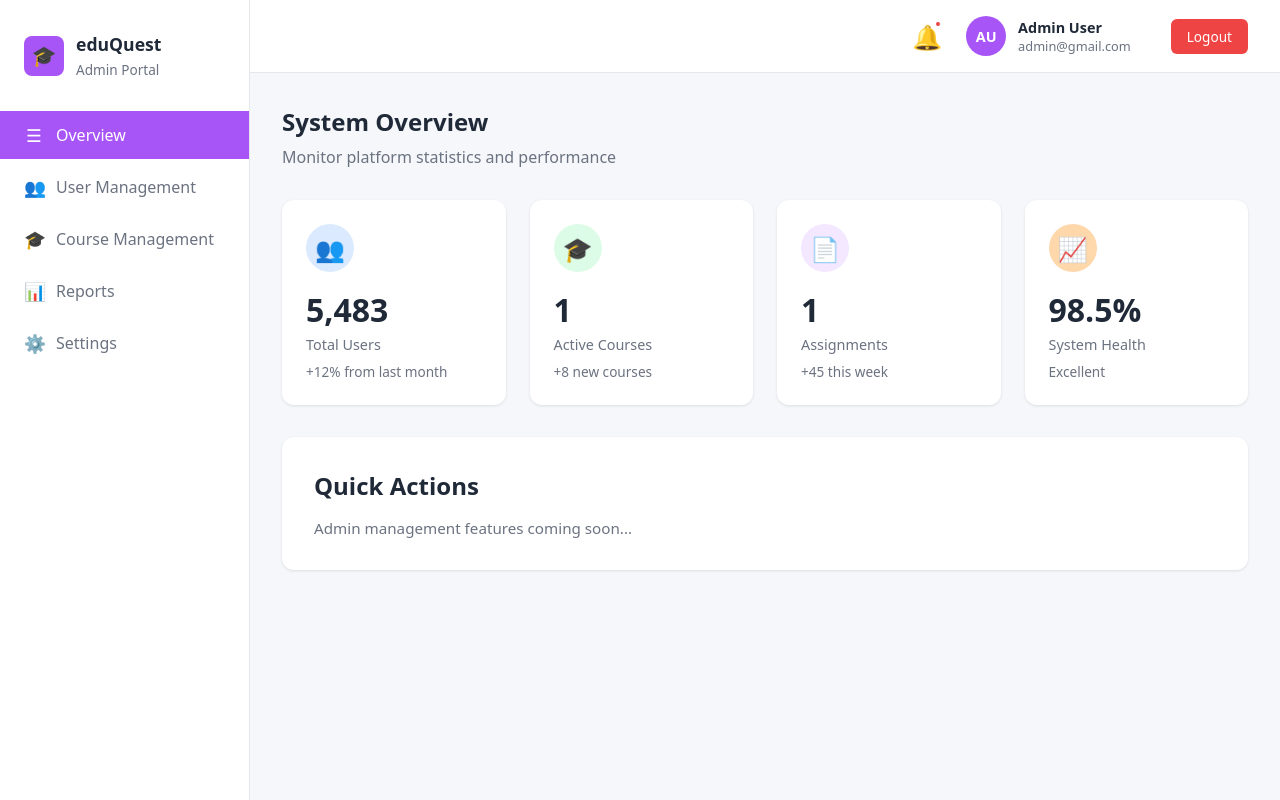
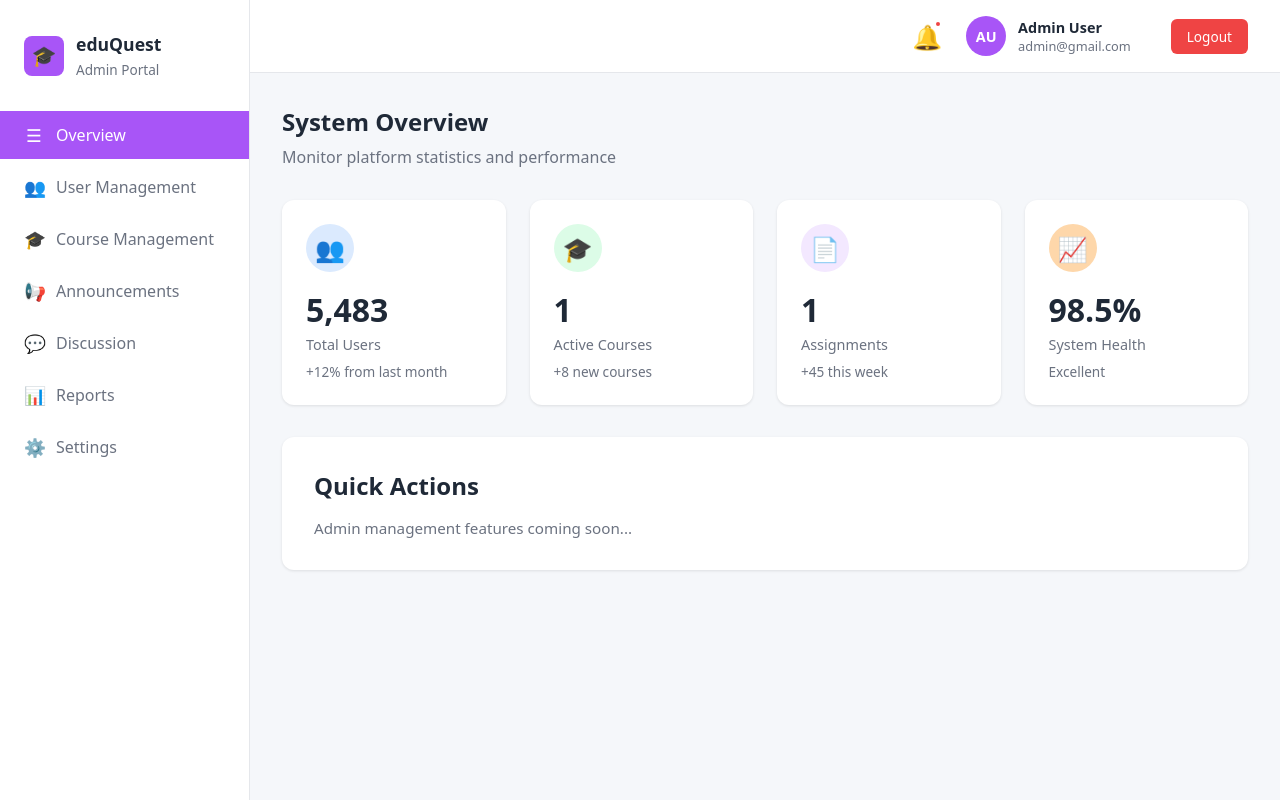
Before and after one commit to haiqalZafril/EduQuest, a PHP site: page /admin_dashboard.php in a window 1280 px wide. Run offline with PHP 8.4, Linux system fonts and the light colour scheme; the visitor is signed in with stand-in values (Sample User, id 1).

Commit message:
admin edit

```diff
--- a/admin_dashboard.php
+++ b/admin_dashboard.php
@@ -355,6 +355,18 @@ $initials = 'AU';
                         </a>
                     </li>
                     <li class="nav-item">
+                        <a href="announcements.php" class="nav-link">
+                            <span class="nav-icon">📢</span>
+                            <span>Announcements</span>
+                        </a>
+                    </li>
+                    <li class="nav-item">
+                        <a href="discussion.php" class="nav-link">
+                            <span class="nav-icon">💬</span>
+                            <span>Discussion</span>
+                        </a>
+                    </li>
+                    <li class="nav-item">
                         <a href="#" class="nav-link">
                             <span class="nav-icon">📊</span>
                             <span>Reports</span>
```
